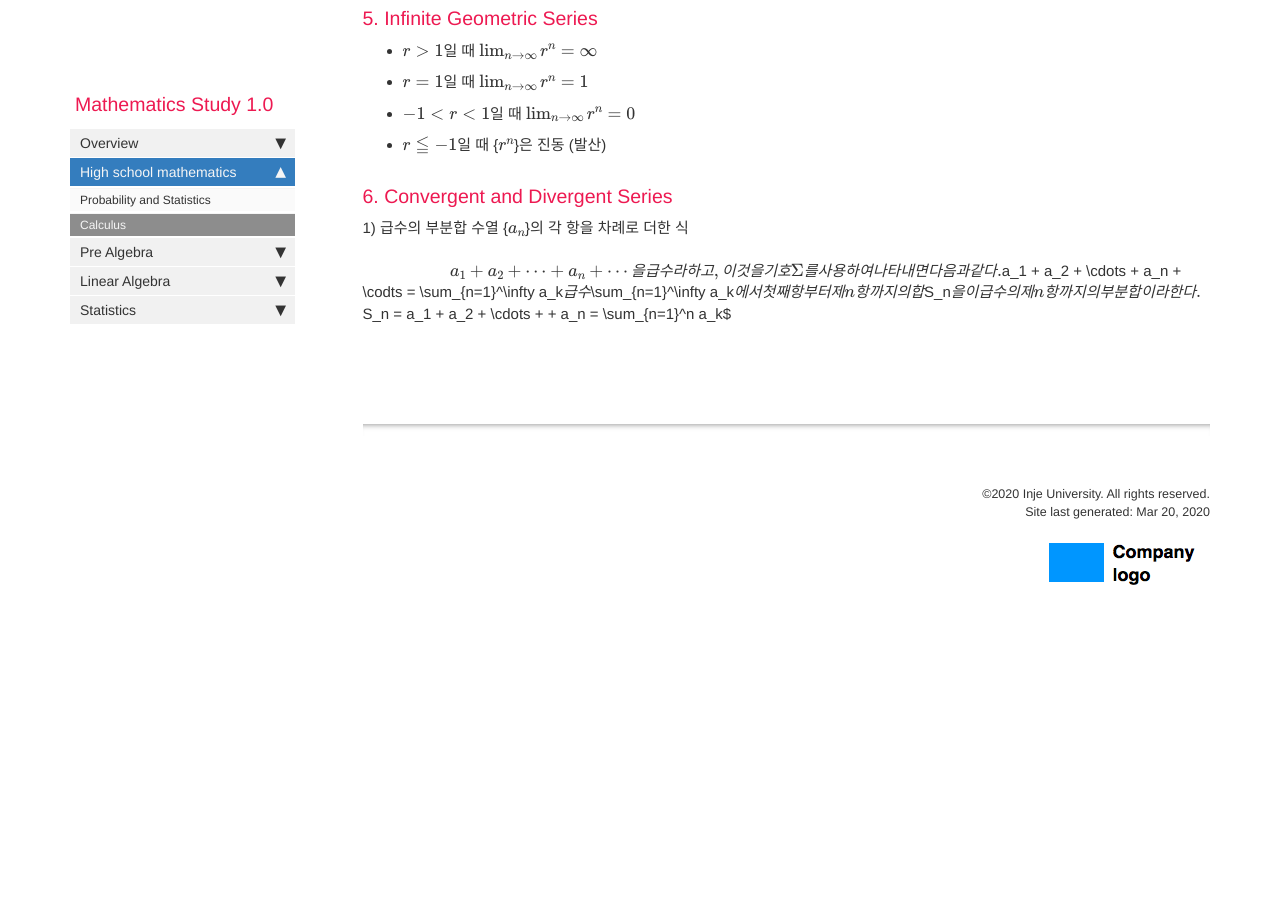
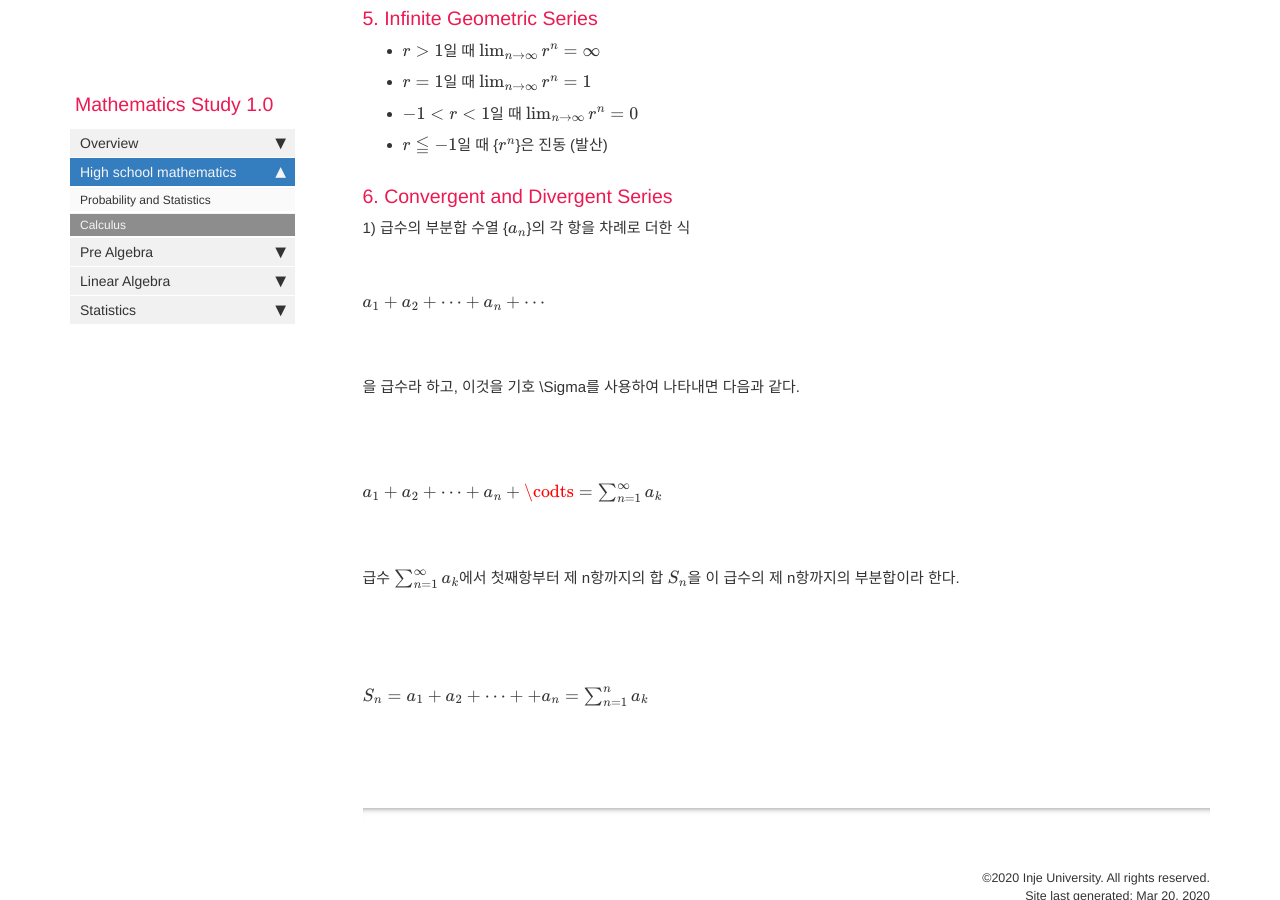
Before and after one commit to jongeunShin95/mathematics-study, a Jekyll site: the page built from pages/mydoc/mydoc_calculus.md, in a window 1280 px wide and 900 px high, scrolled down 2516 px. Built offline with Jekyll 4.4.1, drawn with Linux system fonts in a browser that asks for light colours; formulas are drawn with MathJax 3; comment, search, counter and statistics services are not loaded; before the commit the page ends 3177 px from its top, so only the background shows below that.

Commit message:
add calculus convergent and divergent series

```diff
--- a/pages/mydoc/mydoc_calculus.md
+++ b/pages/mydoc/mydoc_calculus.md
@@ -79,13 +79,24 @@ use_math: true
 수열 {$a_n$}의 각 항을 차례로 더한 식
 <br><br>
 &nbsp;&nbsp;&nbsp;&nbsp;&nbsp;&nbsp;&nbsp;&nbsp;&nbsp;&nbsp;&nbsp;&nbsp;&nbsp;&nbsp;&nbsp;&nbsp;&nbsp;&nbsp;&nbsp;&nbsp;
-$a_1 + a_2 + \cdots + a_n + \cdots<br><br>
+
+$a_1 + a_2 + \cdots + a_n + \cdots$
+
+<br><br>
+
 을 급수라 하고, 이것을 기호 \Sigma를 사용하여 나타내면 다음과 같다.
+
 <br><br>
 &nbsp;&nbsp;&nbsp;&nbsp;&nbsp;&nbsp;&nbsp;&nbsp;&nbsp;&nbsp;&nbsp;&nbsp;&nbsp;&nbsp;&nbsp;&nbsp;&nbsp;&nbsp;&nbsp;&nbsp;
+
 $a_1 + a_2 + \cdots + a_n + \codts = \sum_{n=1}^\infty a_k$
+
 <br><br>
+
 급수 $\sum_{n=1}^\infty a_k$에서 첫째항부터 제 n항까지의 합 $S_n$을 이 급수의 제 n항까지의 부분합이라 한다.
+
 <br><br>
+
 &nbsp;&nbsp;&nbsp;&nbsp;&nbsp;&nbsp;&nbsp;&nbsp;&nbsp;&nbsp;&nbsp;&nbsp;&nbsp;&nbsp;&nbsp;&nbsp;&nbsp;&nbsp;&nbsp;&nbsp;
+
 $S_n = a_1 + a_2 + \cdots + + a_n = \sum_{n=1}^n a_k$
```
